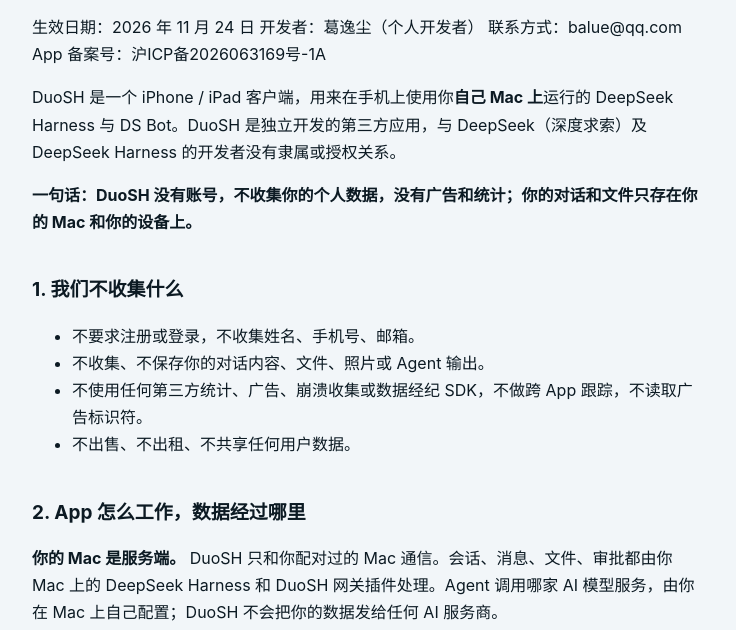
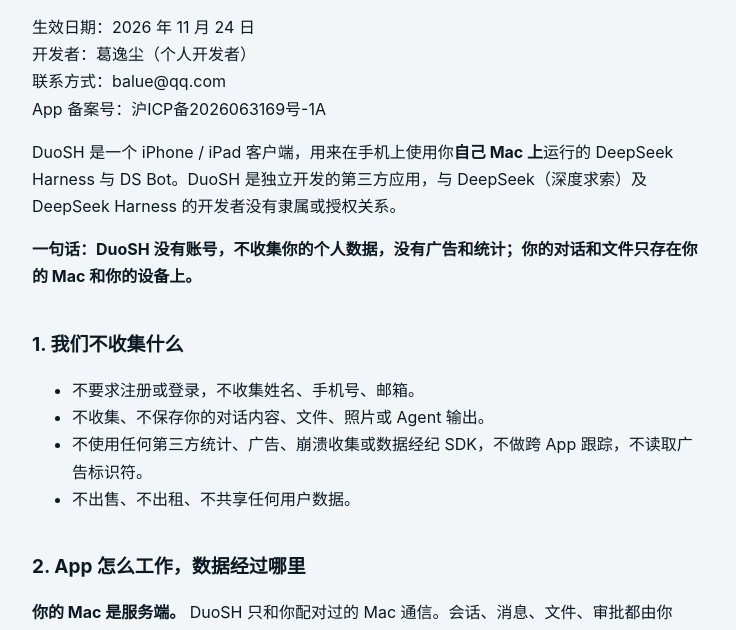
Before and after one commit to balue8246-maker/duosh, a plain HTML site: page privacy.html in a window 1280 px wide. Shown: the part 131-761 px from the top of the page, without its empty margins (270-1006 px from the left). Drawn offline with Linux system fonts and the light colour scheme.

Commit message:
隐私政策：页头分行

```diff
--- a/privacy.html
+++ b/privacy.html
@@ -13,9 +13,9 @@ footer{margin-top:48px;font-size:13px;color:var(--mut)}
 </style></head><body><main>
 <nav><a href="./">DuoSH</a><a href="privacy.html">隐私政策 Privacy</a><a href="support.html">支持 Support</a></nav>
 <h1>DuoSH 隐私政策</h1>
-<p>生效日期：2026 年 11 月 24 日
-开发者：葛逸尘（个人开发者）
-联系方式：balue@qq.com
+<p>生效日期：2026 年 11 月 24 日<br />
+开发者：葛逸尘（个人开发者）<br />
+联系方式：balue@qq.com<br />
 App 备案号：沪ICP备2026063169号-1A</p>
 <p>DuoSH 是一个 iPhone / iPad 客户端，用来在手机上使用你<strong>自己 Mac 上</strong>运行的 DeepSeek Harness 与 DS Bot。DuoSH 是独立开发的第三方应用，与 DeepSeek（深度求索）及 DeepSeek Harness 的开发者没有隶属或授权关系。</p>
 <p><strong>一句话：DuoSH 没有账号，不收集你的个人数据，没有广告和统计；你的对话和文件只存在你的 Mac 和你的设备上。</strong></p>
```
